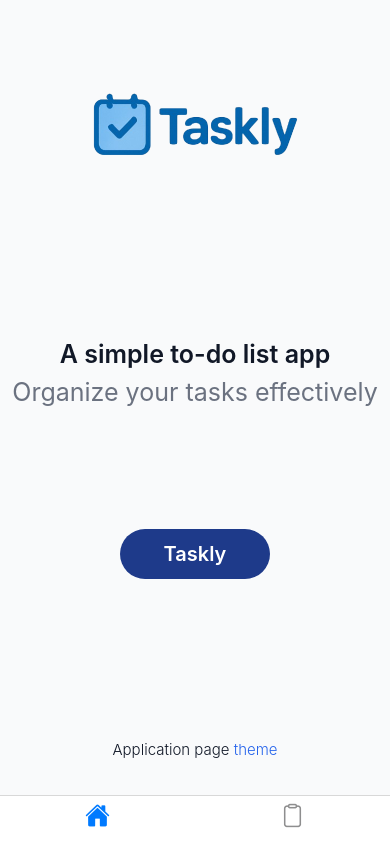
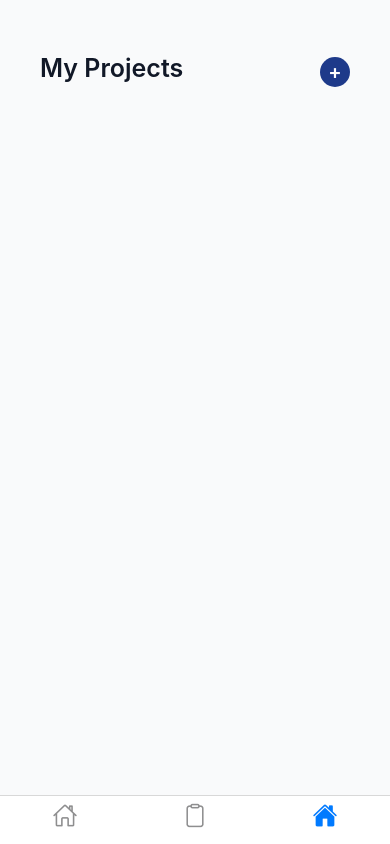
Before and after one commit to DanielDev2003/Taskly, a React Native app: screen /project in a window 390 px wide. Built offline with nearby package versions, Linux system fonts and the light colour scheme.

Commit message:
Adding the Projects screen

```diff
--- /dev/null
+++ b/src/components/Project/index.tsx
@@ -0,0 +1,17 @@
+import { Text, TouchableOpacity, View } from 'react-native';
+import { style } from "./style";
+
+interface ProjectItemProps {
+    title: string;
+    taskName: string;
+}
+
+
+export function Project({title, taskName}:ProjectItemProps){
+    return (
+        <View style={style.projectItem}>
+            <Text style={style.title}>{title}</Text>
+            <Text style={style.taskName}>{taskName}</Text>
+        </View>
+    )
+}
--- /dev/null
+++ b/src/components/Project/style.ts
@@ -0,0 +1,24 @@
+import {Dimensions, StyleSheet } from "react-native";
+import {themes} from '../../global/themes'
+
+export const style = StyleSheet.create({
+    projectItem: {
+        backgroundColor: '#FFFFFF',
+        padding: 15,
+        borderRadius: 10,
+        marginBottom: 10,
+        elevation: 2,
+    },
+    title:{
+        fontSize: 20,
+        fontWeight: '600',
+        color:themes.colors.text,
+        marginBottom: 8,
+        textAlign:'center'
+    },
+    taskName:{
+        fontSize: 15,
+        color:themes.colors.text,
+        marginBottom: 30,
+    },
+})
--- /dev/null
+++ b/src/components/ProjectModal/index.tsx
@@ -0,0 +1,59 @@
+import { View, Text, TextInput, Modal, TouchableOpacity } from "react-native";
+import { style } from "./styles";
+interface ProjectModalProps{
+    visible:boolean;
+    onClose: () => void;
+    onSave: () => void;
+    title: string;
+    taskName: string;
+    setTitle: (value: string) => void;
+    setTaskName: (value: string) => void;
+}
+
+export function ProjectModal({
+    visible,
+    onClose,
+    onSave,
+    title,
+    taskName,
+    setTitle,
+    setTaskName
+}:ProjectModalProps){
+    return(
+        <Modal
+            visible={visible}
+            animationType="fade"
+            transparent
+            onRequestClose={onClose}
+        >
+            <View style={style.modalContainer}>
+                <View style={style.modalContent}>
+                <Text style={style.modalTitle}>New Project</Text>
+
+                <TextInput
+                    placeholder="Title"
+                    value={title}
+                    onChangeText={setTitle}
+                    style={style.input}
+                />
+                <TextInput
+                    placeholder="Task Name"
+                    value={taskName}
+                    onChangeText={setTaskName}
+                    style={style.input}
+                />
+
+                <View style={style.modalButtons}>
+                    <TouchableOpacity onPress={onClose} style={style.cancelButton}>
+                        <Text style={style.cancelText}>Cancel</Text>
+                    </TouchableOpacity>
+
+                    <TouchableOpacity onPress={onSave}>
+                        <Text style={style.saveText}>Save</Text>
+                    </TouchableOpacity>
+                </View>
+                </View>
+            </View>
+        </Modal>
+    )
+}
--- /dev/null
+++ b/src/components/ProjectModal/styles.ts
@@ -0,0 +1,43 @@
+import {StyleSheet } from "react-native";
+
+export const style = StyleSheet.create({
+    modalContainer: {
+        flex: 1,
+        backgroundColor: 'rgba(0,0,0,0.5)',
+        justifyContent: 'center',
+        alignItems: 'center',
+      },
+      modalContent: {
+        backgroundColor: '#fff',
+        padding: 20,
+        width: '85%',
+        borderRadius: 12,
+      },
+      modalTitle: {
+        fontSize: 22,
+        fontWeight: 'bold',
+        marginBottom: 15,
+      },
+      input: {
+        backgroundColor: '#F3F4F6',
+        padding: 12,
+        borderRadius: 8,
+        marginBottom: 12,
+      },
+      modalButtons: {
+        flexDirection: 'row',
+        justifyContent: 'flex-end',
+        marginTop: 10,
+      },
+      cancelButton: {
+        marginRight: 15,
+      },
+      cancelText: {
+        color: '#EF4444',
+        fontWeight: '600',
+      },
+      saveText: {
+        color: '#2563EB',
+        fontWeight: '600',
+      },
+})
--- a/src/navigation/routes.tsx
+++ b/src/navigation/routes.tsx
@@ -1,6 +1,7 @@
 import { createBottomTabNavigator } from '@react-navigation/bottom-tabs';
 import Theme from '../screens/theme'
 import Tasks from '../screens/tasks'
+import Projects from '../screens/projects';
 import {Ionicons} from '@expo/vector-icons'
 const Tab = createBottomTabNavigator();
 export function Routes(){
@@ -33,6 +34,19 @@ export function Routes(){
                     }
                 }}
             />
+            <Tab.Screen
+                name="project"
+                component={Projects}
+                options={{
+                    tabBarShowLabel:false,
+                    headerShown:false,
+                    tabBarIcon: ({focused, size, color}) => {
+                        if(focused){
+                            return <Ionicons size={size} color={color} name='home'/>
+                        }return <Ionicons size={size} color={color} name='home-outline'/>
+                    }
+                }}
+            />
         </Tab.Navigator>
     )
 }
--- /dev/null
+++ b/src/screens/projects/index.tsx
@@ -0,0 +1,61 @@
+import React, { useState } from 'react';
+import { View, Text,TouchableOpacity, FlatList } from 'react-native';
+import {style} from './styles'
+import { ProjectModal } from '../../components/ProjectModal';
+import { Project } from '../../components/Project';
+interface Project {
+    id: string;
+    title: string;
+    taskName: string;
+}
+
+export default function Projects(){
+    const [projects, setProjects] = useState<Project[]>([]);
+    const [title, setTitle] = useState('');
+    const [taskName, setTaskName] = useState('');
+    const [modalVisible, setModalVisible] = useState(false);
+    function handleAddProject() {
+        if (title.trim() === '' || taskName.trim() === '') return;
+
+        const newTask: Project = {
+          id: String(new Date().getTime()),
+          title,
+          taskName,
+        };
+
+        setProjects(prev => [...prev, newTask]);
+        setTitle('');
+        setTaskName('');
+        setModalVisible(false);
+    }
+
+    return (
+        <View style={style.container}>
+            <View style={style.boxTop}>
+                    <Text style={style.title}>My Projects</Text>
+                    <TouchableOpacity style={style.button} onPress={()=> setModalVisible(true)}>
+                    <Text style={style.buttonText}>+</Text>
+                    </TouchableOpacity>
+            </View>
+            <FlatList
+                data={projects}
+                keyExtractor={item=>item.id}
+                renderItem={({item})=>(
+                <Project
+                    title={item.title}
+                    taskName={item.taskName}
+                />
+                )}
+            />
+            <ProjectModal
+                visible={modalVisible}
+                onClose={() => setModalVisible(false)}
+                onSave={handleAddProject}
+                title={title}
+                taskName={taskName}
+                setTitle={setTitle}
+                setTaskName={setTaskName}
+            />
+        </View>
+    )
+}
--- /dev/null
+++ b/src/screens/projects/styles.ts
@@ -0,0 +1,37 @@
+import {Dimensions, StyleSheet } from "react-native";
+import {themes} from '../../global/themes'
+
+export const  style = StyleSheet.create({
+    container:{
+        flex:1,
+        backgroundColor:themes.colors.background,
+        padding:30
+    },
+    boxTop:{
+        width: "100%",
+        height:Dimensions.get('window').height/10,
+        alignItems:'center',
+        padding:10,
+        flexDirection: 'row',
+        justifyContent: 'space-between'
+    },
+    title: {
+        fontSize: 25,
+        fontWeight: '600',
+        color:themes.colors.text,
+        marginBottom: 8,
+    },
+    button:{
+        width:30,
+        height:30,
+        alignItems:"center",
+        justifyContent:"center",
+        backgroundColor:themes.colors.secondary,
+        borderRadius: 120,
+    },
+    buttonText:{
+        color: '#FFFFFF',
+        fontSize: 20,
+        fontWeight: '600',
+    }
+})
```
Also changed, not shown: 1 other file (tests, documents, lock files or other folders).
